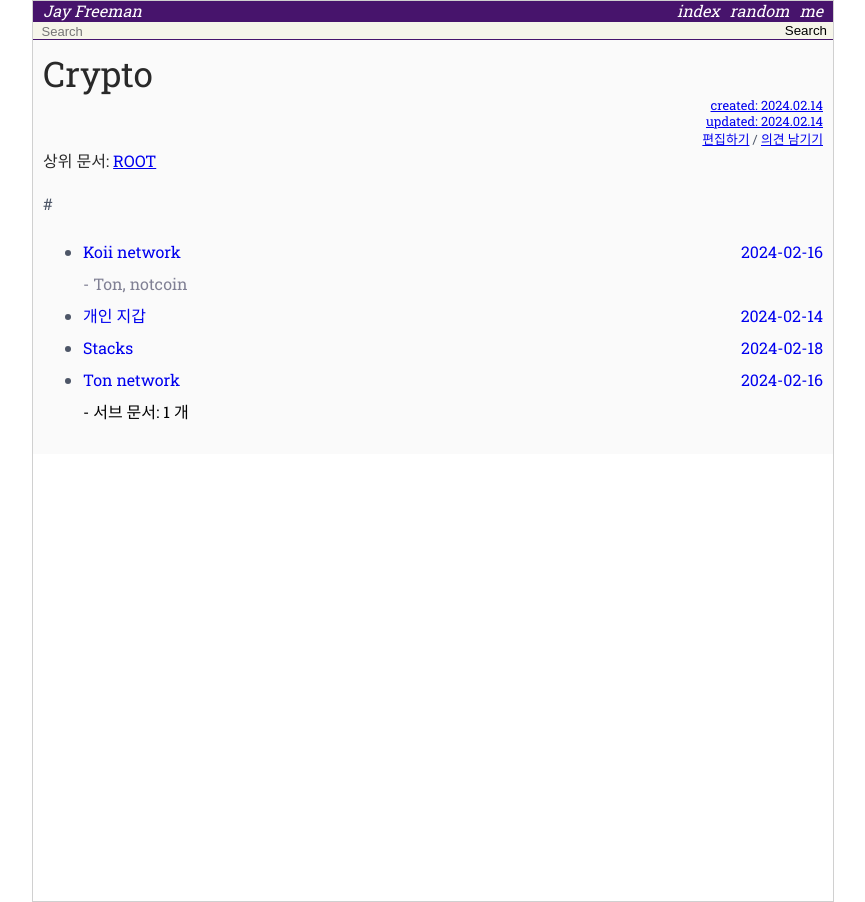
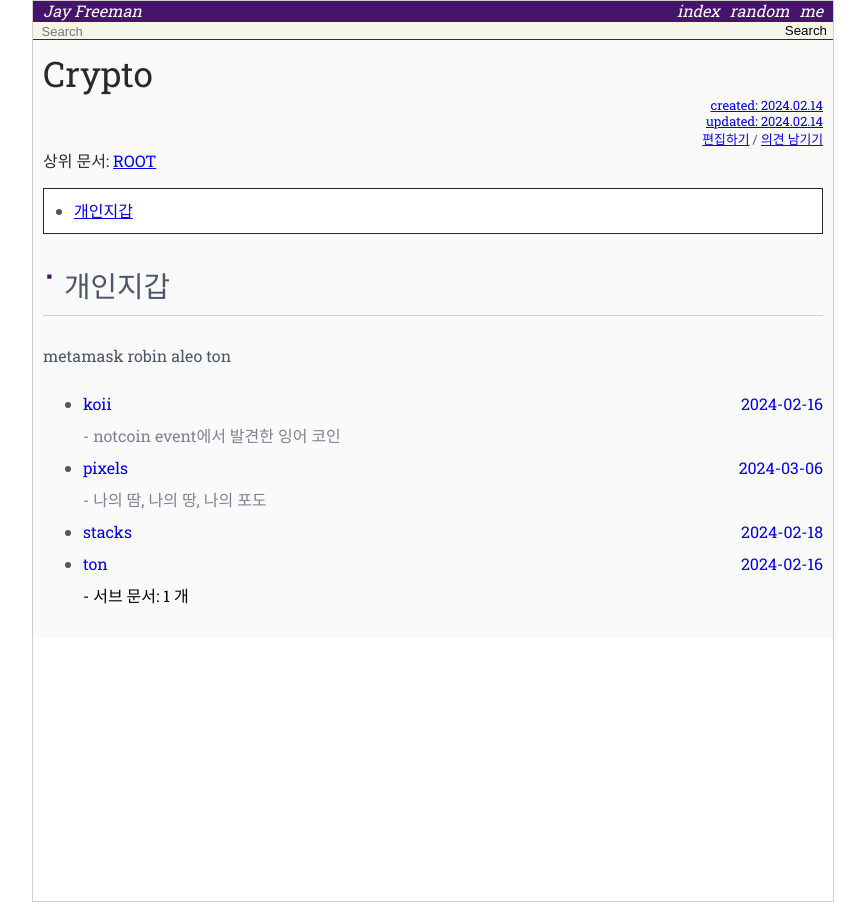
Before and after one commit to JayFreemandev/JayFreemandev.github.io, a Jekyll site: the page built from _wiki/crypto.md, in a window 1280 px wide. Shown: the whole page, without its empty margins (207-1072 px from the left). Built offline with Jekyll 4.4.1, drawn with Linux system fonts in a browser that asks for light colours; comment, search, counter and statistics services are not loaded.

Commit message:
2024 메모 정리

```diff
--- a/_wiki/crypto.md
+++ b/_wiki/crypto.md
@@ -14,4 +14,8 @@
 * TOC
 {:toc}
 
-#
+## 개인지갑
+metamask
+robin
+aleo
+ton
--- a/data/metadata/crypto.json
+++ b/data/metadata/crypto.json
@@ -8,7 +8,7 @@
  "resource": "7D92D71E-4AC4-4FC4-BEA7-240275F2C43B",
  "children": [
   "crypto/koii-network",
-  "crypto/my-wallet",
+  "crypto/pixels",
   "crypto/stacks",
   "crypto/ton"
  ]
--- a/data/metadata/crypto/koii-network.json
+++ b/data/metadata/crypto/koii-network.json
@@ -1,7 +1,7 @@
 {
  "type": "wiki",
- "title": "Koii network",
- "summary": "Ton, notcoin",
+ "title": "koii",
+ "summary": "notcoin event에서 발견한 잉어 코인",
  "parent": "crypto",
  "url": "/wiki/crypto/koii-network",
  "updated": "2024-02-16 00:06:07 +0900",
--- /dev/null
+++ b/data/metadata/crypto/pixels.json
@@ -0,0 +1,10 @@
+{
+ "type": "wiki",
+ "title": "pixels",
+ "summary": "나의 땀, 나의 땅, 나의 포도",
+ "parent": "crypto",
+ "url": "/wiki/crypto/pixels",
+ "updated": "2024-03-06 00:08:45 +0900",
+ "resource": "A785182D-092D-4842-A8E1-9AD57DB79A91",
+ "children": []
+}
--- a/data/metadata/crypto/stacks.json
+++ b/data/metadata/crypto/stacks.json
@@ -1,6 +1,6 @@
 {
  "type": "wiki",
- "title": "Stacks",
+ "title": "stacks",
  "summary": "",
  "parent": "crypto",
  "url": "/wiki/crypto/stacks",
--- a/data/metadata/crypto/ton.json
+++ b/data/metadata/crypto/ton.json
@@ -1,6 +1,6 @@
 {
  "type": "wiki",
- "title": "Ton network",
+ "title": "ton",
  "summary": "",
  "parent": "crypto",
  "url": "/wiki/crypto/ton",
--- a/data/total-document-url-list.json
+++ b/data/total-document-url-list.json
@@ -13,8 +13,8 @@
  "/wiki/book/2024",
  "/wiki/crypto",
  "/wiki/crypto/koii-network",
- "/wiki/crypto/my-wallet",
  "/wiki/crypto/notcoin",
+ "/wiki/crypto/pixels",
  "/wiki/crypto/stacks",
  "/wiki/crypto/ton",
  "/wiki/crypto/ton/notcoin",
```
Also changed, not shown: _wiki/crypto/koii-network.md (+2 -2 lines), _wiki/crypto/my-wallet.md (deleted, +0 -17 lines), _wiki/crypto/pixels.md (added, +17 -0 lines), _wiki/crypto/stacks.md (+1 -1 lines), _wiki/crypto/ton.md (+1 -1 lines), _wiki/memo/2024.md (+6 -0 lines), _wiki/root-index.md (+2 -0 lines), 2 other files.
